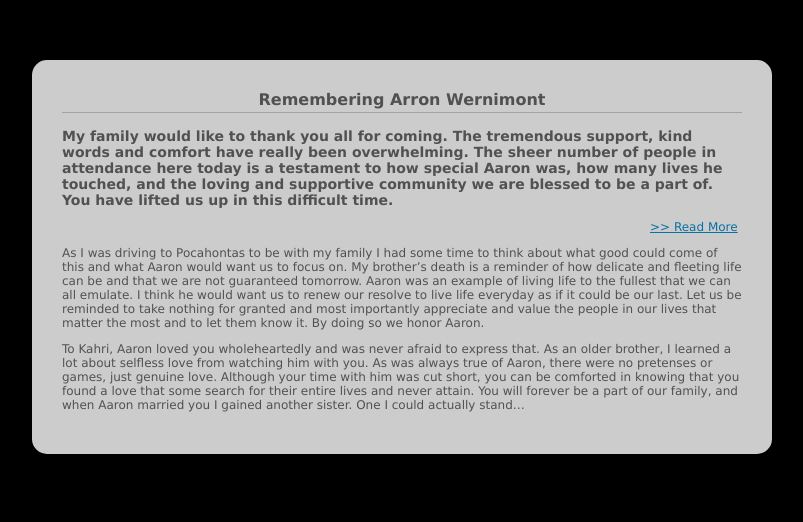
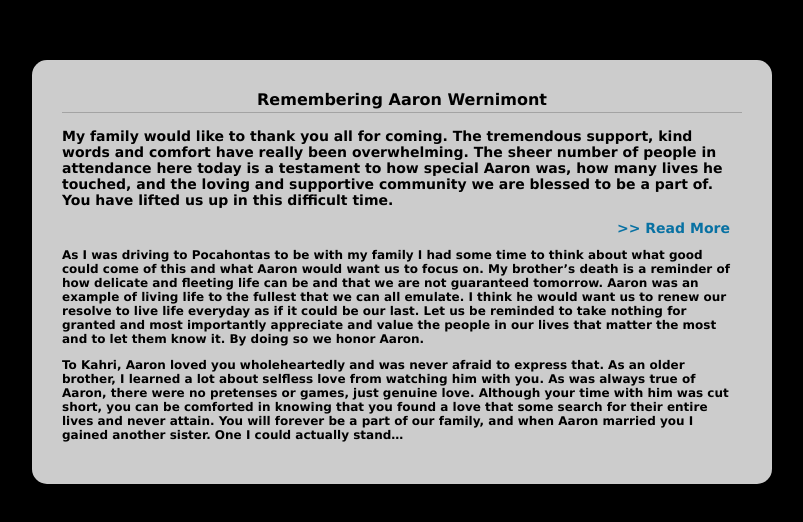
Before and after one commit to rememberingaaronwernimont/rememberingaaronwernimont.github.com, a plain HTML site: page index.html in a window 1280 px wide. Shown: the part 140-662 px from the top of the page, without its empty margins (238-1041 px from the left). Drawn offline with nearby package versions, Linux system fonts and the light colour scheme.

Commit message:
content updates

```diff
--- a/index.html
+++ b/index.html
@@ -20,7 +20,7 @@
 <body>
   <div class="page-content">
 	  <div class="page-wrapper">
-      <h1>Remembering Arron Wernimont</h1>
+      <h1>Remembering Aaron Wernimont</h1>
       <h2>My family would like to thank you all for coming.  The tremendous support, kind words and comfort have really been overwhelming.  The sheer number of people in attendance here today is a testament to how special Aaron was, how many lives he touched, and the loving and supportive community we are blessed to be a part of.  You have lifted us up in this difficult time.</h2>
       <a id="read_more" href="javascriipt:">>> Read More</a>
       <div id="more">
--- a/main.css
+++ b/main.css
@@ -5,22 +5,24 @@ html, body {
 
 body {
   font-family: "Lucida Grande", Arial, Helvetica, sans-serif;
-  color: #666666;
+  color: black;
   font-size: 12px;
   background: #000;
 	height:100%;
   text-align: left !important;
 }
 
-a { color: #0A8ECC; }
+a {
+  color: #0A8ECC;
+  text-decoration: none;
+}
 
 a:hover {
-	text-decoration: none;
-	color: #CCC;
+	text-decoration: underline;
 }
 
 h1 {
-	color: #666;
+	color: black;
 	margin: 0;
 	padding: 0 0 5px 0;
 	font-size: 16px;
@@ -40,6 +42,10 @@ h2 {
   font-size: 14px;
 }
 
+p {
+  font-weight: bold;
+}
+
 .page-content {
   background: white;
   opacity: 0.8;
@@ -53,5 +59,7 @@ h2 {
 }
 
 a#read_more {
-  margin-left: 588px;
+  margin-left: 555px;
+  font-size: 14px;
+  font-weight: bold;
 }
```
